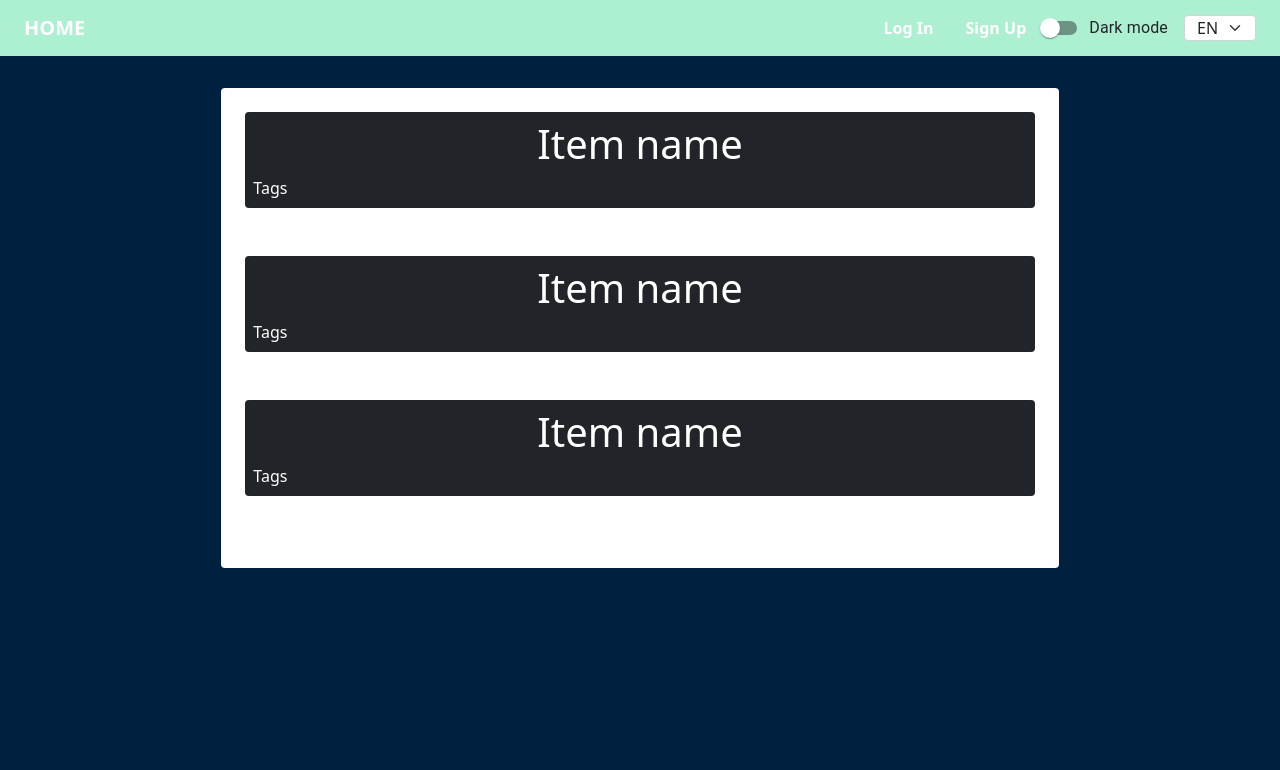
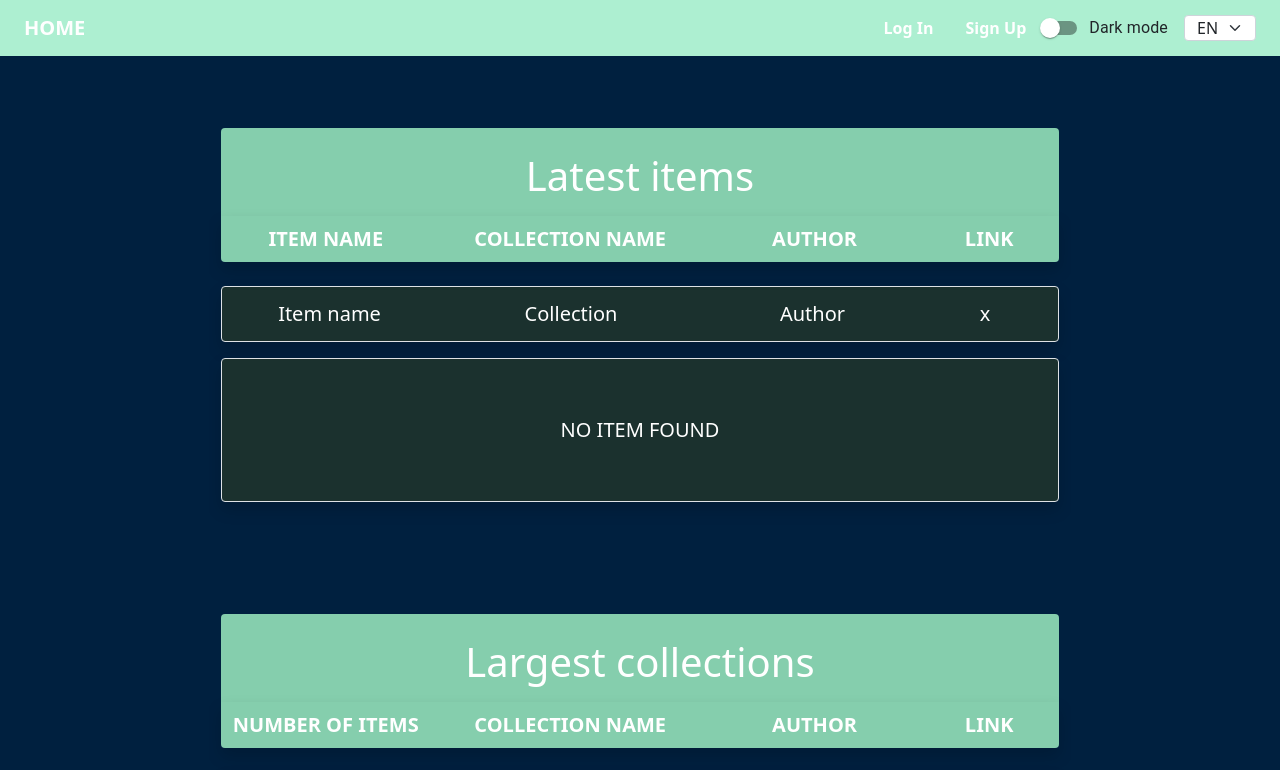
Before and after one commit to patrickwalczak/Collection-Manager, a React (Create React App) app: page /mainPage in a window 1280 px wide. Shown: the top 770 px of the page. Built offline with nearby package versions, Linux system fonts and the light colour scheme; no server answers.

Commit message:
Working on main page

```diff
--- a/src/Collection/DeleteItemController.js
+++ b/src/Collection/DeleteItemController.js
@@ -31,7 +31,7 @@ const DeleteItemController = ({
   const deleteItem = useCallback(async () => {
     try {
       const returnedData = await sendRequest(
-        `http://localhost:5000/api/collections/${itemID}/deleteItem`,
+        `http://localhost:5000/api/items/${itemID}/deleteItem`,
         {
           method: "DELETE",
           headers: {
--- a/src/Collection/ItemActionController.js
+++ b/src/Collection/ItemActionController.js
@@ -39,7 +39,7 @@ const ItemActionController = ({
     try {
       console.log(formData);
       const returnedData = await sendRequest(
-        `http://localhost:5000/api/collections/${url}`,
+        `http://localhost:5000/api/items/${url}`,
         {
           method: requestMethod,
           body: JSON.stringify({
--- a/src/ItemView/AddCommentController.js
+++ b/src/ItemView/AddCommentController.js
@@ -38,7 +38,7 @@ const AddCommentController = () => {
   const addComment = useCallback(async (formData) => {
     try {
       const returnedData = await sendRequest(
-        `http://localhost:5000/api/collections/${itemId}/addComment`,
+        `http://localhost:5000/api/items/${itemId}/addComment`,
         {
           method: "POST",
           body: JSON.stringify({
--- a/src/ItemView/ItemView.js
+++ b/src/ItemView/ItemView.js
@@ -33,7 +33,7 @@ const ItemView = () => {
   const getItemById = useCallback(async () => {
     try {
       const returnedData = await sendRequest(
-        `http://localhost:5000/api/collections/item/${itemId}`
+        `http://localhost:5000/api/items/item/${itemId}`
       );
       if (!returnedData) throw "";
       const { item } = returnedData;
--- a/src/ItemView/LikeItem.js
+++ b/src/ItemView/LikeItem.js
@@ -15,7 +15,7 @@ const LikeItem = ({ token, itemId, isLikedByLoggedUser }) => {
   const handleLike = useCallback(async (action, changeLikedState) => {
     try {
       const returnedData = await sendRequest(
-        `http://localhost:5000/api/collections/${itemId}/${action}`,
+        `http://localhost:5000/api/items/${itemId}/${action}`,
         {
           method: "PATCH",
           headers: {
--- /dev/null
+++ b/src/MainPage/LargestCollectionsController.js
@@ -0,0 +1,15 @@
+import { Fragment } from "react";
+import TableTemplate from "./TableTemplate";
+
+const LargestCollectionsController = () => {
+  return (
+    <Fragment>
+      <TableTemplate
+        tableHeading="Largest collections"
+        firstHeading="Number of items"
+        dataList={[]}
+      />
+    </Fragment>
+  );
+};
+export default LargestCollectionsController;
--- /dev/null
+++ b/src/MainPage/LatestItemsController.js
@@ -0,0 +1,38 @@
+import TableTemplate from "./TableTemplate";
+
+import { useEffect, useState, useCallback, Fragment } from "react";
+
+import useHttp from "../hooks/useHttp";
+
+const LatestItemsController = () => {
+  const [latestItems, setLatestItems] = useState([]);
+
+  const { requestError, requestStatus, sendRequest, resetHookState } =
+    useHttp();
+
+  const getLatestItems = useCallback(async () => {
+    try {
+      const returnedData = await sendRequest(
+        `http://localhost:5000/api/collections/getLatestItems`
+      );
+      if (!returnedData) throw "";
+      const { latestItems } = returnedData;
+    } catch (err) {}
+  }, []);
+
+  useEffect(() => {
+    if (!!requestStatus) return;
+    // getCollectionById();
+  }, [getLatestItems, requestStatus]);
+
+  return (
+    <Fragment>
+      <TableTemplate
+        tableHeading="Latest items"
+        firstHeading="Item name"
+        dataList={[]}
+      />
+    </Fragment>
+  );
+};
+export default LatestItemsController;
--- a/src/MainPage/MainPage.js
+++ b/src/MainPage/MainPage.js
@@ -1,42 +1,19 @@
-import "bootstrap/dist/css/bootstrap.min.css";
-import Button from "react-bootstrap/Button";
-import Spinner from "react-bootstrap/Spinner";
-import Alert from "react-bootstrap/Alert";
-import Container from "react-bootstrap/Container";
-import Row from "react-bootstrap/Row";
-import Col from "react-bootstrap/Col";
+import LargestCollectionsController from "./LargestCollectionsController";
+import LatestItemsController from "./LatestItemsController";
+import MainPageWrapper from "./MainPageWrapper";
 
 const MainPage = () => {
   return (
-    <Container
-      style={{ minHeight: "60vh" }}
-      className="d-flex align-items-center flex-column rounded bg-white col-10 col-sm-7 col-md-11 col-lg-9 col-xl-8 col-xll-7 mx-auto pb-3 mt-4 p-4"
-    >
-      <Row className="mb-5 rounded col-12 ">
-        <Col className="rounded p-2 p-md-3 p-xl-2 text-center text-white bg-dark">
-          <h1>Item name</h1>
-          <div className="d-flex">
-            <span>Tags</span>
-          </div>
-        </Col>
-      </Row>
-      <Row className="mb-5 rounded col-12 ">
-        <Col className="rounded p-2 p-md-3 p-xl-2 text-center text-white bg-dark">
-          <h1>Item name</h1>
-          <div className="d-flex">
-            <span>Tags</span>
-          </div>
-        </Col>
-      </Row>
-      <Row className="mb-5 rounded col-12 ">
-        <Col className="rounded p-2 p-md-3 p-xl-2 text-center text-white bg-dark">
-          <h1>Item name</h1>
-          <div className="d-flex">
-            <span>Tags</span>
-          </div>
-        </Col>
-      </Row>
-    </Container>
+    <MainPageWrapper>
+      <LatestItemsController />
+      <LargestCollectionsController />
+    </MainPageWrapper>
   );
 };
 export default MainPage;
+
+/* Main page contains:
+list of latest items (name, collections, authors);
+list of the top 5 largest collections;
+tag cloud (when the user clicks on the tag you display the list of items — in general you should use “search results page” for it).
+ */
--- /dev/null
+++ b/src/MainPage/MainPageWrapper.js
@@ -0,0 +1,14 @@
+import "bootstrap/dist/css/bootstrap.min.css";
+import Container from "react-bootstrap/Container";
+
+const MainPageWrapper = (props) => {
+  return (
+    <Container
+      fluid
+      className="d-flex align-items-center flex-column col-12 col-lg-11 col-xl-9 col-xll-6 mt-4 p-0 p-md-2 p-lg-4 "
+    >
+      {props.children}
+    </Container>
+  );
+};
+export default MainPageWrapper;
--- /dev/null
+++ b/src/MainPage/TableTemplate.js
@@ -0,0 +1,49 @@
+import "bootstrap/dist/css/bootstrap.min.css";
+import Row from "react-bootstrap/Row";
+import Table from "react-bootstrap/Table";
+
+const TableTemplate = ({ tableHeading, firstHeading, dataList }) => {
+  let content;
+
+  if (!dataList.length) {
+  }
+
+  return (
+    <Row className="mb-5 col-12 rounded p-0 p-lg-3">
+      <Table
+        style={{ minWidth: "590px" }}
+        responsive
+        className="scrollBar reset"
+      >
+        <thead className="itemsHeading text-white mb-4 rounded">
+          <tr>
+            <th>
+              <h2 className="text-center p-3 pb-0 fs-1">{tableHeading}</h2>
+            </th>
+          </tr>
+          <tr className="shadow d-flex col-12 fs-5 text-uppercase fw-bolder">
+            <th className="col-3 text-center">{firstHeading}</th>
+            <th className="col-4 text-center">Collection Name</th>
+            <th className="col-3 text-center">Author</th>
+            <th className="col-2 text-center">Link</th>
+          </tr>
+        </thead>
+        <tbody style={{ borderTop: "none" }}>
+          {content}
+          <tr className="shadow d-flex col-12 backColor fs-5 rounded text-white border p-1 mb-3">
+            <th className="col-3 text-center text-break">Item name</th>
+            <th className="col-4 text-center text-break">Collection</th>
+            <th className="col-3 text-center text-break">Author</th>
+            <th className="col-2 text-center text-break">x</th>
+          </tr>
+          <tr className="shadow d-flex col-12 backColor fs-5 rounded text-white border p-5 mb-3">
+            <th className="col-12 text-center text-break text-uppercase">
+              No item found
+            </th>
+          </tr>
+        </tbody>
+      </Table>
+    </Row>
+  );
+};
+export default TableTemplate;
--- a/src/index.css
+++ b/src/index.css
@@ -17,9 +17,49 @@ body::-webkit-scrollbar-thumb {
   border-radius: 0.5rem;
 }
 
+.table-responsive::-webkit-scrollbar {
+  width: 0.5rem;
+  height: 0.5rem;
+}
+
+.table-responsive::-webkit-scrollbar-thumb {
+  background-color: rgb(158, 158, 158);
+  border-radius: 0.5rem;
+}
+
 body {
-  overflow-x: hidden;
   background-color: var(--appBackground);
+}
+
+ul,
+ul li,
+ul ul li {
+  margin: 0;
+  padding: 0;
+  text-indent: 0;
+  list-style-type: none;
+}
+
+.reset table,
+.reset thead,
+.reset tbody,
+.reset tfoot,
+.reset tr,
+.reset th,
+.reset td {
+  display: block;
+  height: auto;
+  margin: 0;
+  padding: 0;
+  border: none;
+  border-collapse: inherit;
+  border-spacing: 0;
+  border-color: inherit;
+  vertical-align: inherit;
+  text-align: left;
+  font-weight: inherit;
+  -webkit-border-horizontal-spacing: 0;
+  -webkit-border-vertical-spacing: 0;
 }
 
 /* Fixing style error in react-bootstrap-typeahead */
@@ -35,3 +75,15 @@ body {
 [data-theme="dark"] {
   --appBackground: #00203fff;
 }
+
+.backColor {
+  background-color: rgb(27, 49, 46);
+}
+
+[data-theme="light"] .backColor {
+  background-color: rgb(106, 160, 153);
+}
+
+.itemsHeading {
+  background-color: rgb(133, 206, 173);
+}
```
